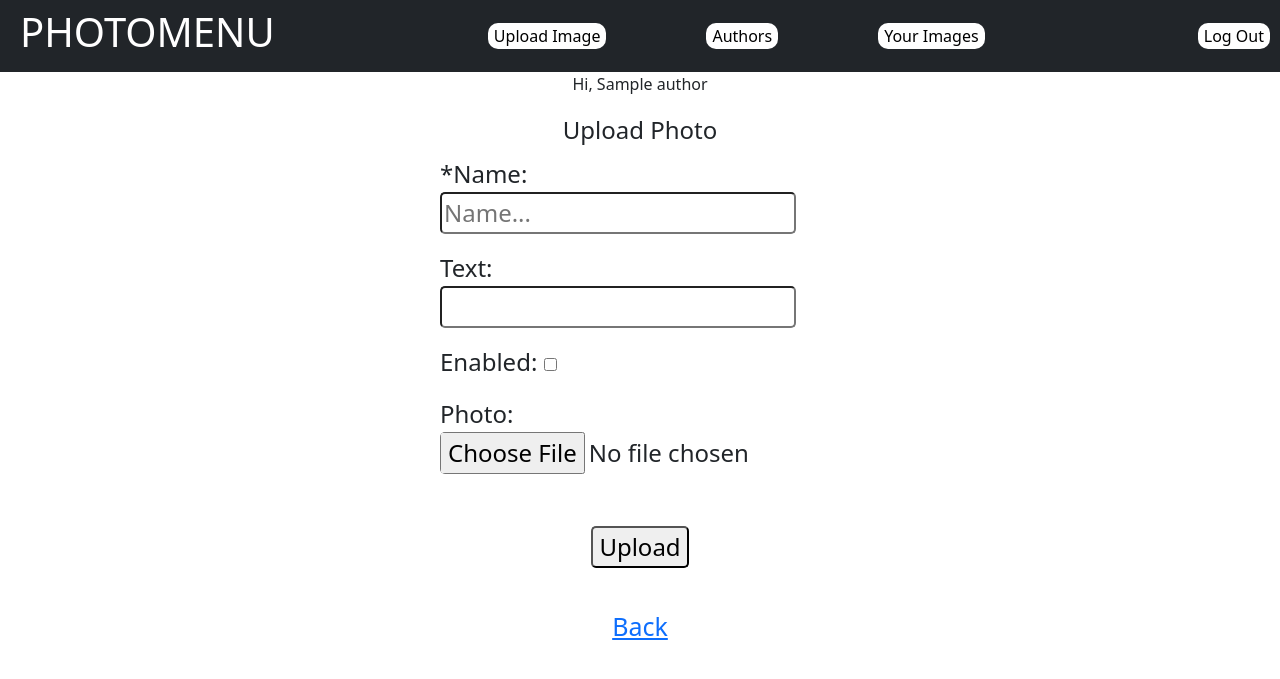
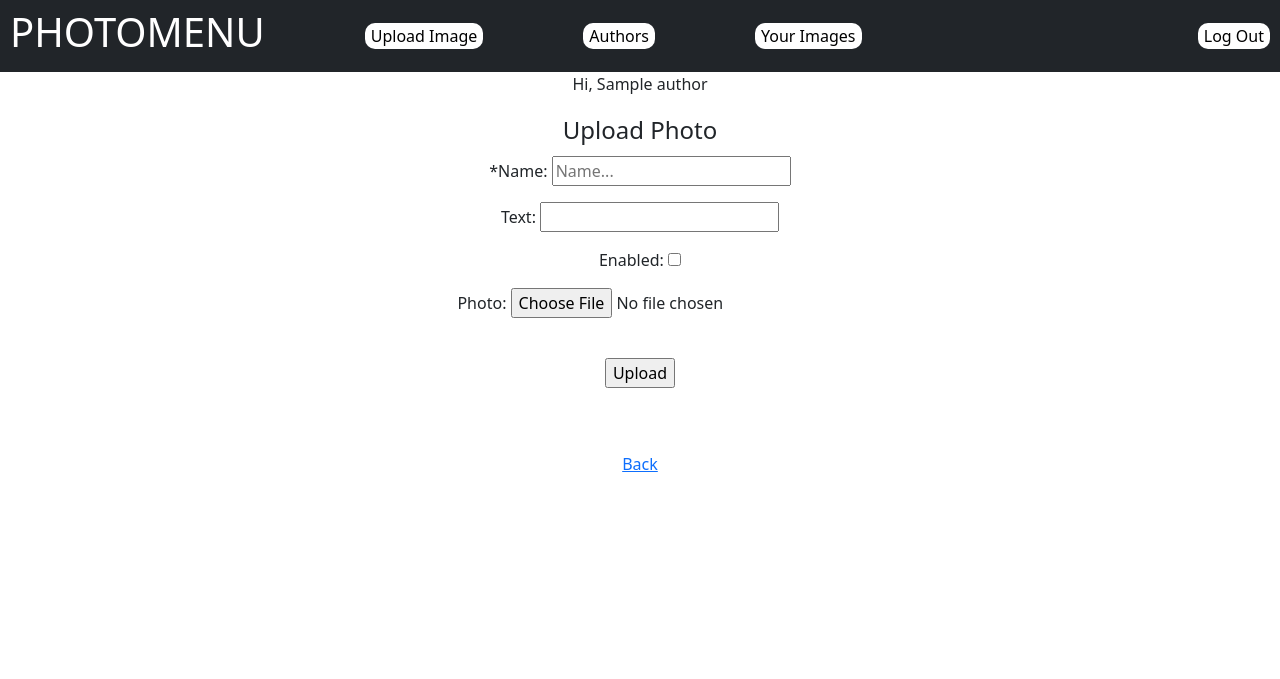
Before and after one commit to gamingamerman/photo_gallery, a PHP site: page /upload-photo.php in a window 1280 px wide. Shown: the top 679 px of the page. Run offline with PHP 8.4, Linux system fonts and the light colour scheme; the visitor is signed in with stand-in values (Sample User, id 1); tables that the repository leaves empty or names only in its code hold one stand-in row (values such as "Sample post"); data that the repository does not hold is empty.

Commit message:
fixed upload

```diff
--- a/upload-photo.php
+++ b/upload-photo.php
@@ -30,6 +30,9 @@ if(isset($_POST["send"])) {
   $stmt->prepare('INSERT INTO images (id, author_id, name, file, size, text, enabled, created) VALUES (NULL, ?, ?, ?, ?, ?, ?, CURRENT_TIMESTAMP)');
   $stmt->bind_param('issisi', $id_author, $photo_name, $photo_loc, $photo_size, $text_photo, $enabled);
 
+  //meter imagen en img desde cualquier dir
+  // move_uploaded_file($_FILES["file"]["tmp_name"], "/img");
+
   $stmt->execute();
   $stmt->close();
 
@@ -50,44 +53,14 @@ if(isset($_POST["send"])) {
         text-align: center;
       }
 
-      fieldset {
-        border-radius: 10px;
-        font-size: x-large;
-        width: 400px;
-        display: inline-block;
-        border-collapse: collapse;
-        margin: auto;
+      .title {
+      color: white;
+      margin-left: 10px
     }
 
-      .back {
-        margin-top: 20px
-        text-align: center;
-        font-size: 25px
-      }
-
-      .hide {
-        border: transparent;
-        margin: 10px;
+    .head-table{
+      background-color: #454545;
       color: white;
-      }
-
-      input {
-        border-radius: 5px;
-      }
-
-      .title {
-        color: white;
-        margin-left: 20px;
-        margin-right: auto;
-      }
-
-      .center {
-        margin-left: auto;
-        margin-right: auto;
-      }
-
-      .float {
-        text-align: left;
     }
 
     .btn-border {
@@ -101,6 +74,22 @@ if(isset($_POST["send"])) {
     .logout {
      margin-left:auto;
      margin-right:10px
+    }
+
+    .centered {
+      text-align:center;
+    }
+
+    .btn-centered {
+      margin-top: 50%;
+
+    }
+
+    .btn-edit {
+      border: transparent;
+      color: white;
+      background-color: black;
+      border-radius: 5px;
     }
     </style>
   </head>
```
Lines whose indentation alone changed are shown as unchanged.
